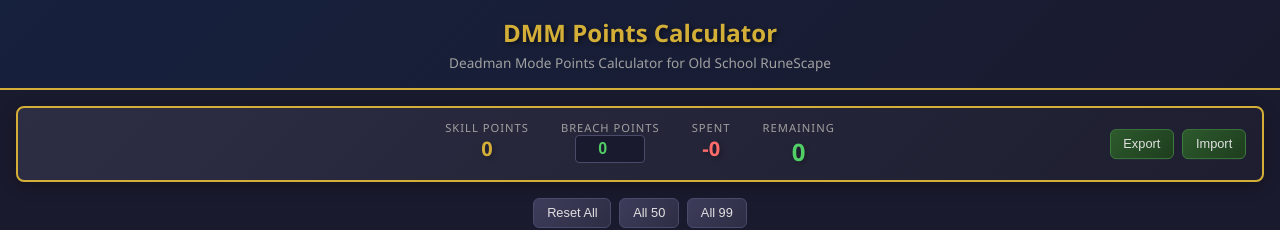
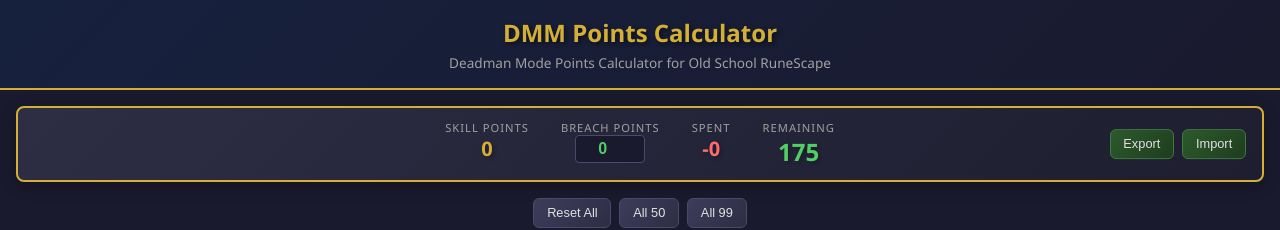
Before and after one commit to msgadfsda/deadman-points-calc, a React (Create React App) app: page / in a window 1280 px wide. Shown: the top 230 px of the page. Built offline with nearby package versions, Linux system fonts and the light colour scheme.

Commit message:
Add 175 base DMM points that all players start with

```diff
--- a/src/App.tsx
+++ b/src/App.tsx
@@ -268,7 +268,8 @@
     0
   );
 
-  const totalEarnedPoints = skillPoints + breachPoints;
+  const basePoints = 175;
+  const totalEarnedPoints = basePoints + skillPoints + breachPoints;
   const questCost = QUESTS.filter(q => selectedQuests.has(q.name)).reduce((sum, q) => sum + q.cost, 0);
   const sigilCost = SIGILS.filter(s => selectedSigils.has(s.name)).reduce((sum, s) => sum + s.cost, 0);
   const attunableCost = ATTUNABLE_SIGILS.filter(a => selectedAttunable.has(a.name)).reduce((sum, a) => sum + a.cost, 0);
```
